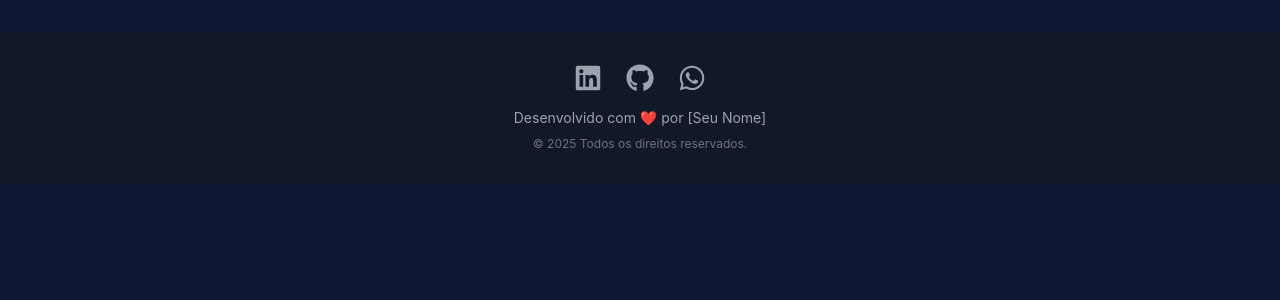
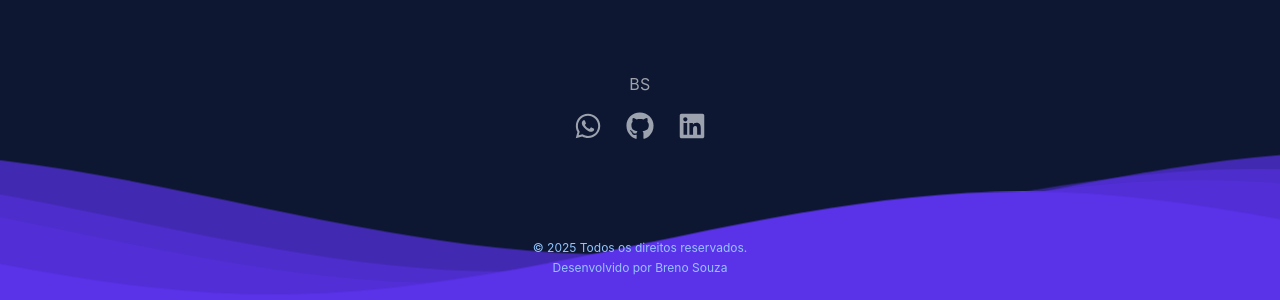
Before and after one commit to Brenotcs/Portfolio_BS, a React (Vite) app in the folder project/: page / in a window 1280 px wide. Shown: the part 3168-3468 px from the top of the page. Before the commit the page ends 3352 px from the top, so only its background shows below. Built offline with nearby package versions, Linux system fonts and the light colour scheme.

Commit message:
finalização do footer e atualizações básicas

```diff
--- a/project/src/App.tsx
+++ b/project/src/App.tsx
@@ -15,8 +15,6 @@ function App() {
   const [showCompetencias, setShowCompetencias] = useState(false);
   const [fadeHero, setFadeHero] = useState(false);
   const progressBarRef = useRef<HTMLDivElement>(null);
-
-  // ... (todo o seu código useEffect permanece o mesmo) ...
 
   useEffect(() => {
     if (loading) {
@@ -81,7 +79,6 @@ function App() {
   }
 
   return (
-    // A classe `bg-gray-950` foi removida deste div
     <div>
       <div id="scroll-progress-bar" ref={progressBarRef} />
 
--- /dev/null
+++ b/project/src/components/Footer.css
@@ -0,0 +1,44 @@
+.waves-container {
+  position: absolute;
+  bottom: 0;
+  left: 0;
+  width: 100%;
+  height: 10rem;
+  overflow: hidden;
+}
+.waves-svg {
+  position: relative;
+  width: 100%;
+  height: 100%;
+}
+.parallax > use {
+  animation: move-forever 25s cubic-bezier(0.55, 0.5, 0.45, 0.5) infinite;
+}
+.parallax > use:nth-child(1) {
+  animation-delay: -2s;
+  animation-duration: 7s;
+  fill: rgba(90, 50, 232, 0.7);
+}
+.parallax > use:nth-child(2) {
+  animation-delay: -3s;
+  animation-duration: 10s;
+  fill: rgba(90, 50, 232, 0.5);
+}
+.parallax > use:nth-child(3) {
+  animation-delay: -4s;
+  animation-duration: 13s;
+  fill: rgba(90, 50, 232, 0.3);
+}
+.parallax > use:nth-child(4) {
+  animation-delay: -5s;
+  animation-duration: 20s;
+  fill: #5A32E8;
+}
+@keyframes move-forever {
+  0% {
+    transform: translate3d(-90px, 0, 0);
+  }
+  100% {
+    transform: translate3d(85px, 0, 0);
+  }
+}
--- a/project/src/components/Footer.tsx
+++ b/project/src/components/Footer.tsx
@@ -1,28 +1,31 @@
-// src/components/Footer.tsx
-
 import React from 'react';
-import { FaLinkedin, FaGithub, FaWhatsapp } from 'react-icons/fa';
+import { FaWhatsapp, FaGithub, FaLinkedin } from 'react-icons/fa';
+import './Footer.css';
 
 const Footer: React.FC = () => {
   const currentYear = new Date().getFullYear();
 
   return (
-    <footer className="bg-gray-900 text-white py-8 w-full z-30 relative">
-      <div className="container mx-auto px-4 flex flex-col items-center text-center">
+    <footer className="relative bg-[#0D1732] text-white pt-20 pb-40 w-full">
 
-        {/* Ícones de redes sociais */}
-        <div className="flex space-x-6 mb-4">
+      {/* Logo BS */}
+      <div className="absolute top-10 left-1/2 -translate-x-1/2 z-30 flex justify-center w-full">
+        <span className="font-orbitron text-xs sm:text-sm md:text-base tracking-widest text-white/60 select-none">BS</span>
+      </div>
+
+      <div className="relative container mx-auto px-4 flex flex-col items-center text-center z-10">
+        <div className="flex space-x-6">
           <a
-            href="https://www.linkedin.com/in/seu-usuario-aqui"
+            href="https://wa.me/5571982964856"
             target="_blank"
             rel="noopener noreferrer"
-            aria-label="LinkedIn"
-            className="text-gray-400 hover:text-blue-500 transition-colors duration-300"
+            aria-label="WhatsApp"
+            className="text-gray-400 hover:text-green-500 transition-colors duration-300"
           >
-            <FaLinkedin size={28} />
+            <FaWhatsapp size={28} />
           </a>
           <a
-            href="https://github.com/seu-usuario-aqui"
+            href="https://github.com/Brenotcs"
             target="_blank"
             rel="noopener noreferrer"
             aria-label="GitHub"
@@ -31,23 +34,49 @@ const Footer: React.FC = () => {
             <FaGithub size={28} />
           </a>
           <a
-            href="https://wa.me/5571999999999" // Coloque seu número com código do país
+            href="https://www.linkedin.com/in/brenotcsouza/"
             target="_blank"
             rel="noopener noreferrer"
-            aria-label="WhatsApp"
-            className="text-gray-400 hover:text-green-500 transition-colors duration-300"
+            aria-label="LinkedIn"
+            className="text-gray-400 hover:text-blue-500 transition-colors duration-300"
           >
-            <FaWhatsapp size={28} />
+            <FaLinkedin size={28} />
           </a>
         </div>
+      </div>
 
-        {/* Créditos e Copyright */}
-        <p className="text-sm text-gray-400">
-          Desenvolvido com ❤️ por [Seu Nome]
-        </p>
-        <p className="text-xs text-gray-500 mt-2">
+      {/* Container para os textos na parte inferior */}
+      <div className="absolute bottom-6 left-1/2 -translate-x-1/2 w-full text-center z-10 text-blue-300">
+        <p className="text-xs">
           &copy; {currentYear} Todos os direitos reservados.
         </p>
+        <p className="text-xs mt-1">
+          Desenvolvido por Breno Souza
+        </p>
+      </div>
+
+      {/* As Ondas Animadas */}
+      <div className="waves-container">
+        <svg
+          className="waves-svg"
+          xmlns="http://www.w3.org/2000/svg"
+          viewBox="0 24 150 28"
+          preserveAspectRatio="none"
+          shapeRendering="auto"
+        >
+          <defs>
+            <path
+              id="gentle-wave"
+              d="M-160 44c30 0 58-18 88-18s 58 18 88 18 58-18 88-18 58 18 88 18 v44h-352z"
+            />
+          </defs>
+          <g className="parallax">
+            <use href="#gentle-wave" x="48" y="0" />
+            <use href="#gentle-wave" x="48" y="3" />
+            <use href="#gentle-wave" x="48" y="5" />
+            <use href="#gentle-wave" x="48" y="7" />
+          </g>
+        </svg>
       </div>
     </footer>
   );
--- a/project/src/components/ProjetosCarousel.tsx
+++ b/project/src/components/ProjetosCarousel.tsx
@@ -5,30 +5,35 @@ import finexDevImg from '../assets/images/projetos/FinexDev.png';
 import finexSiteImg from '../assets/images/projetos/Finexsite.png';
 import jcStudiosImg from '../assets/images/projetos/JCstudios.png';
 
+
 const meusProjetos = [
   {
     titulo: 'Landing Page da Finex Solutions',
     descricao: 'Com colaboração da equipe da Finex Solutions, desenvolvemos uma landing page moderna e responsiva. Tecnologia utilizada: Node.js, React.js, Tailwind CSS e etc.',
     imagem: finexSiteImg,
-    cor: '#0a2761ff'
+    corFundo: '#0a2761',
+    corCard: '#061a40'
   },
   {
     titulo: 'Plataforma FinexDev',
     descricao: 'Site com finalidade de demonstrar as habilidades da nossa equipe de desenvolvimento, com foco em projetos de software e soluções tecnológicas. Tecnologia utilizada: React.js, Tailwind CSS e etc.',
     imagem: finexDevImg,
-    cor: '#2e0d55ff'
+    corFundo: '#2e0d55',
+    corCard: '#1e0838'
   },
   {
     titulo: 'Landing Page JC Studios',
     descricao: 'Website para a JC Studios, uma empresa de web design. O site é responsivo e otimizado para dispositivos móveis assim como os outros. Tecnologia utilizada: React.js, Tailwind CSS e etc.',
     imagem: jcStudiosImg,
-    cor: '#424242'
+    corFundo: '#2a2a2e',
+    corCard: '#1c1c1e'
   },
   {
     titulo: 'Site do Projeto Africa360',
     descricao: 'Website para o projeto Africa360, que visa promover a cultura africana através de uma plataforma digital. Tecnologia utilizada: React.js, Tailwind CSS e etc.',
     imagem: africa360Img,
-    cor: '#6d5537ff'
+    corFundo: '#6d5537',
+    corCard: '#4a3b26'
   }
 ];
 
@@ -59,7 +64,8 @@ const ProjetosCarousel: React.FC = () => {
 
   const projeto = meusProjetos?.[projetoAtual];
 
-  const corDeFundoAtual = projeto ? projeto.cor : '#2a2a2e';
+  const corDeFundoAtual = projeto ? projeto.corFundo : '#2a2a2e';
+  const corDoCardAtual = projeto ? projeto.corCard : '#1c1c1e';
 
   if (!projeto) {
     return (
@@ -75,8 +81,7 @@ const ProjetosCarousel: React.FC = () => {
     <>
       <style>{`
         .container-geral {
-          /* A cor de fundo será definida via style inline, mas mantemos uma padrão */
-          background-color: #2a2a2e;
+          background-color: #2a2a2e; /* Cor padrão */
           width: 100%;
           min-height: 100vh;
           display: flex;
@@ -86,7 +91,6 @@ const ProjetosCarousel: React.FC = () => {
           font-family: 'Segoe UI', Tahoma, Geneva, Verdana, sans-serif;
           position: relative;
           overflow: hidden;
-          /* Adicionada a transição para a mudança de cor suave */
           transition: background-color 0.5s ease-in-out;
         }
         .bg-noise::before {
@@ -112,12 +116,13 @@ const ProjetosCarousel: React.FC = () => {
           z-index: 1;
         }
         .carousel-card {
-          background-color: #1c1c1e;
+          background-color: #1c1c1e; /* Cor padrão */
           width: 100%;
           text-align: center;
-          border-radius: 8px;
+          border-radius: 30px;
           overflow: hidden;
           box-shadow: 0 10px 30px -15px rgba(0,0,0,0.5);
+          transition: background-color 0.5s ease-in-out;
         }
         .carousel-conteudo { padding: 30px; }
         .carousel-imagem {
@@ -197,8 +202,12 @@ const ProjetosCarousel: React.FC = () => {
         }
       `}</style>
 
-      {/* A cor de fundo é aplicada dinamicamente aqui */}
       <div className="container-geral bg-noise" style={{ backgroundColor: corDeFundoAtual }}>
+
+        <div className="absolute top-6 left-1/2 -translate-x-1/2 z-30 flex justify-center w-full">
+          <span className="font-orbitron text-xs sm:text-sm md:text-base tracking-widest text-white/60 select-none">BS</span>
+        </div>
+
         <div className="carousel-wrapper">
 
           <div className="navegacao-desktop">
@@ -210,7 +219,7 @@ const ProjetosCarousel: React.FC = () => {
             </button>
           </div>
 
-          <div className="carousel-card">
+          <div className="carousel-card" style={{ backgroundColor: corDoCardAtual }}>
             <div className="carousel-conteudo">
               <img src={imagem} alt={`Imagem do projeto ${titulo}`} className="carousel-imagem" />
               <h2 className="carousel-titulo">{titulo}</h2>
```
